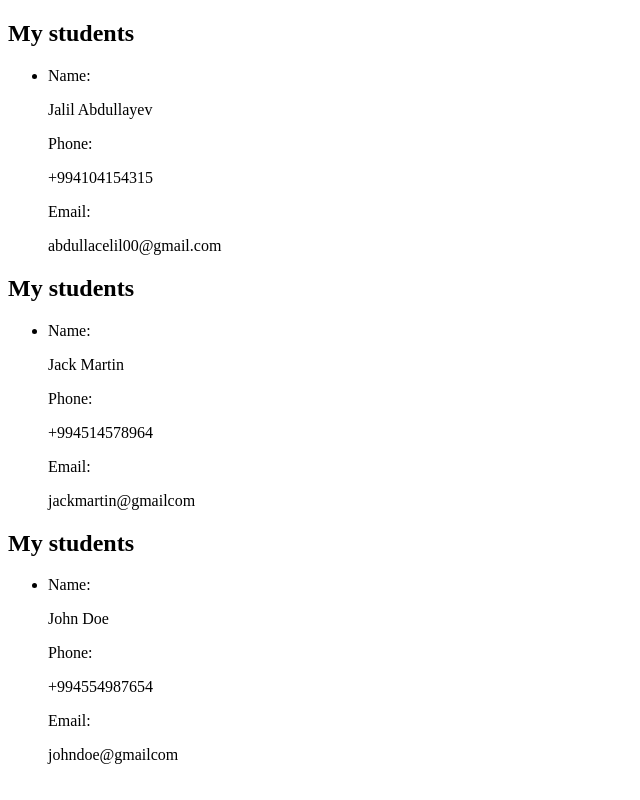
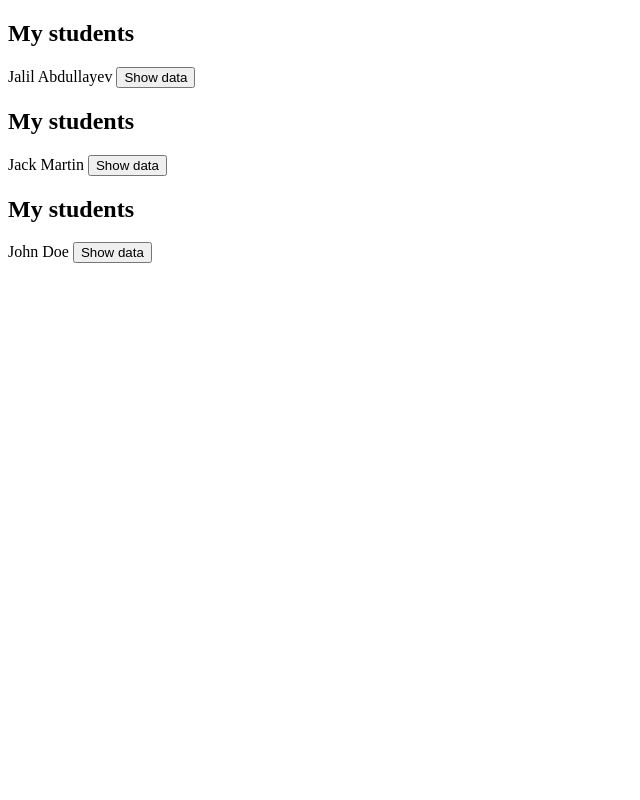
Before and after one commit to JalilAbdullayev/learnVue, a Vue app in the folder first-project/: page / in a window 1280 px wide. Shown: the whole page, without its empty margins (0-640 px from the left). Built offline with nearby package versions, Linux system fonts and the light colour scheme.

Commit message:
Create a toggle button to show and hide student data

```diff
--- a/first-project/src/components/StudentList.vue
+++ b/first-project/src/components/StudentList.vue
@@ -1,7 +1,12 @@
 <script>
 export default {
   name: "StudentList",
-  props: ["name", "phone", "email"]
+  props: ["name", "phone", "email"],
+  data() {
+    return {
+      show: false
+    };
+  }
 };
 </script>
 
@@ -9,16 +14,18 @@ export default {
   <h2>
     My students
   </h2>
-  <ul>
+  {{ name }}
+  <button @click="show = !show">
+    Show data
+  </button>
+  <ul v-if="show">
     <li>
-      <p>
-        Name:
-      </p>
-      {{ name }}
       <p>
         Phone:
       </p>
       {{ phone }}
+    </li>
+    <li>
       <p>
         Email:
       </p>
```
